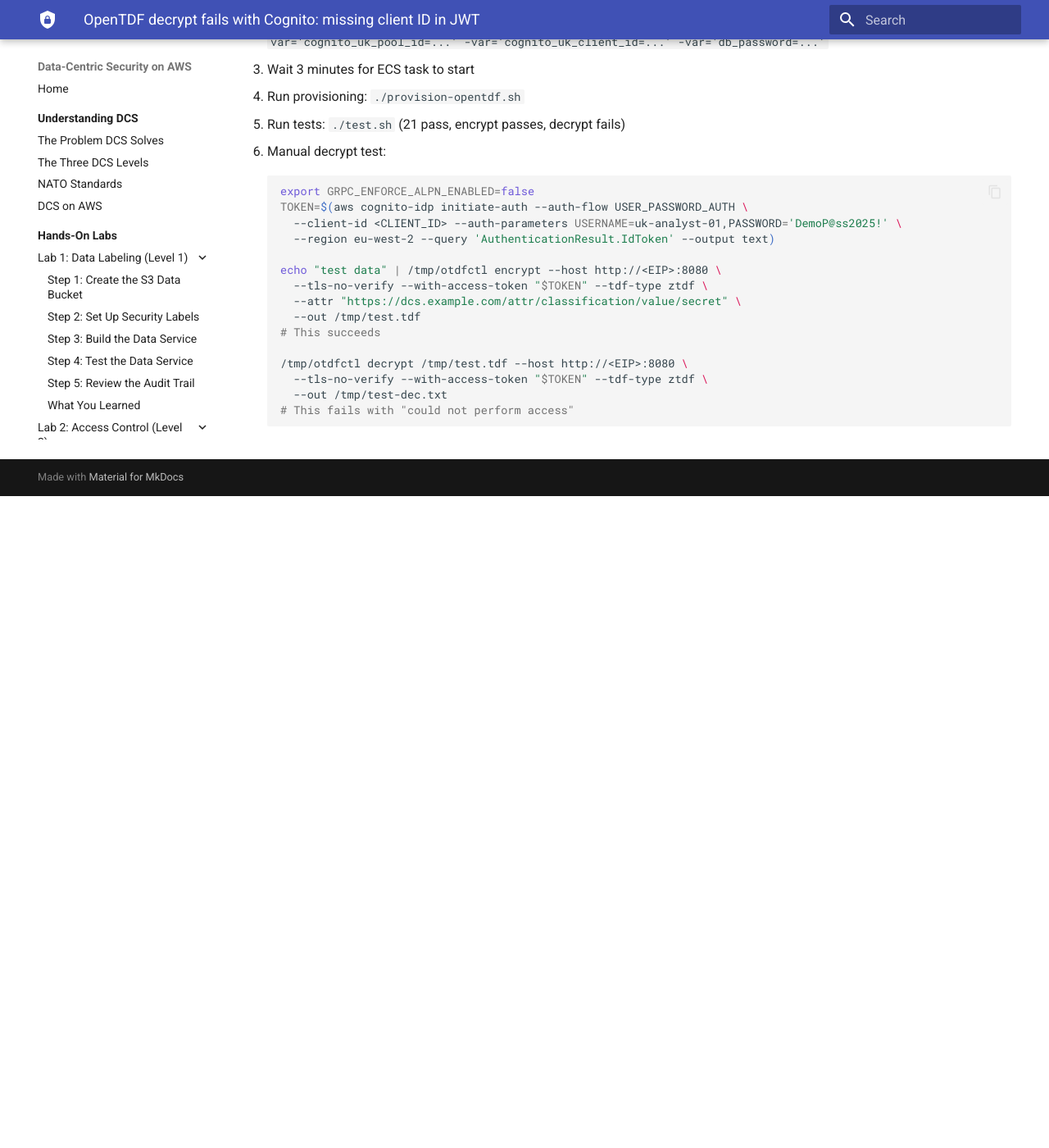
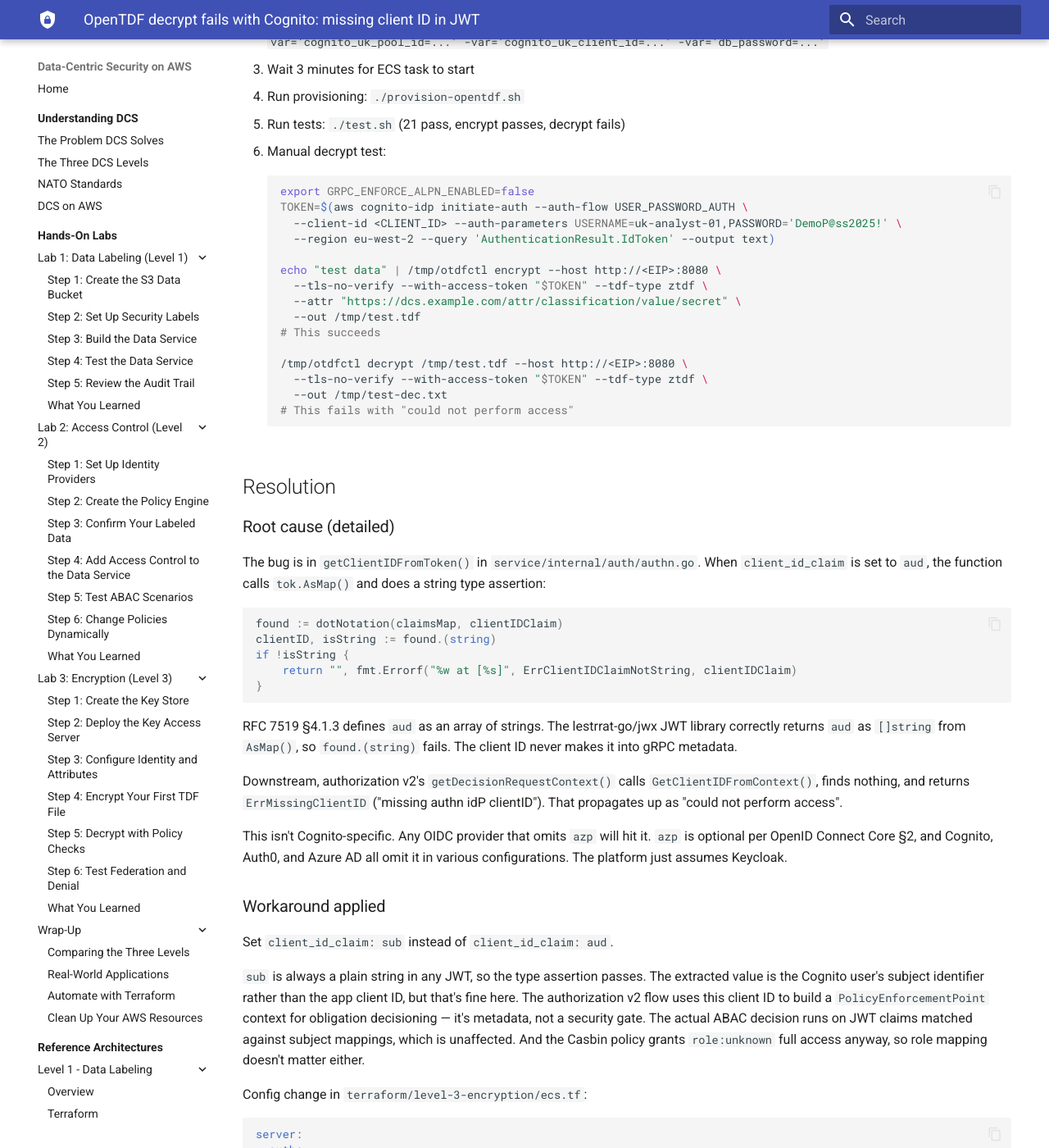
Before and after one commit to iamtgray/dcs-data-exchange, an MkDocs documentation site: the page built from docs/OPENTDF-COGNITO-DECRYPT-ISSUE.md, in a window 1280 px wide and 1400 px high, scrolled down 3638 px. Shown: the whole window at 82% size. Built offline with MkDocs 1.6.1 and Material for MkDocs 9.7.7, drawn with Linux system fonts in a browser that asks for light colours; before the commit the page ends 4243 px from its top, so only the background shows below that; some of the changed text lies outside the part shown.

````diff
--- a/docs/OPENTDF-COGNITO-DECRYPT-ISSUE.md
+++ b/docs/OPENTDF-COGNITO-DECRYPT-ISSUE.md
@@ -146,3 +146,61 @@
   --out /tmp/test-dec.txt
 # This fails with "could not perform access"
 ```
+
+## Resolution
+
+### Root cause (detailed)
+
+The bug is in `getClientIDFromToken()` in `service/internal/auth/authn.go`. When `client_id_claim` is set to `aud`, the function calls `tok.AsMap()` and does a string type assertion:
+
+```go
+found := dotNotation(claimsMap, clientIDClaim)
+clientID, isString := found.(string)
+if !isString {
+    return "", fmt.Errorf("%w at [%s]", ErrClientIDClaimNotString, clientIDClaim)
+}
+```
+
+RFC 7519 §4.1.3 defines `aud` as an array of strings. The lestrrat-go/jwx JWT library correctly returns `aud` as `[]string` from `AsMap()`, so `found.(string)` fails. The client ID never makes it into gRPC metadata.
+
+Downstream, authorization v2's `getDecisionRequestContext()` calls `GetClientIDFromContext()`, finds nothing, and returns `ErrMissingClientID` ("missing authn idP clientID"). That propagates up as "could not perform access".
+
+This isn't Cognito-specific. Any OIDC provider that omits `azp` will hit it. `azp` is optional per OpenID Connect Core §2, and Cognito, Auth0, and Azure AD all omit it in various configurations. The platform just assumes Keycloak.
+
+### Workaround applied
+
+Set `client_id_claim: sub` instead of `client_id_claim: aud`.
+
+`sub` is always a plain string in any JWT, so the type assertion passes. The extracted value is the Cognito user's subject identifier rather than the app client ID, but that's fine here. The authorization v2 flow uses this client ID to build a `PolicyEnforcementPoint` context for obligation decisioning — it's metadata, not a security gate. The actual ABAC decision runs on JWT claims matched against subject mappings, which is unaffected. And the Casbin policy grants `role:unknown` full access anyway, so role mapping doesn't matter either.
+
+Config change in `terraform/level-3-encryption/ecs.tf`:
+
+```yaml
+server:
+  auth:
+    policy:
+      client_id_claim: sub  # was: aud (fails due to []string type mismatch)
+```
+
+### Proper upstream fix
+
+The platform should handle `aud` as both `string` and `[]string` in `getClientIDFromToken()`. About 10 lines:
+
+```go
+// In service/internal/auth/authn.go, getClientIDFromToken()
+switch v := found.(type) {
+case string:
+    return v, nil
+case []interface{}:
+    if len(v) == 1 {
+        if s, ok := v[0].(string); ok {
+            return s, nil
+        }
+    }
+    return "", fmt.Errorf("%w at [%s]: aud is an array with %d elements", ErrClientIDClaimNotString, clientIDClaim, len(v))
+default:
+    return "", fmt.Errorf("%w at [%s]", ErrClientIDClaimNotString, clientIDClaim)
+}
+```
+
+This should be contributed as a PR to [opentdf/platform](https://github.com/opentdf/platform).
--- a/docs/labs/lab3/step2-kas.md
+++ b/docs/labs/lab3/step2-kas.md
@@ -118,7 +118,7 @@
 7. **Task execution role**: `dcs-level3-ecs-execution-role`
 8. **Container**:
     - Name: `opentdf`
-    - Image: `registry.opentdf.io/platform:nightly`
+    - Image: `registry.opentdf.io/platform:v0.8.1`
     - Port mappings: 8080 TCP
     - Environment variables:
 
@@ -133,11 +133,15 @@
 | `OPENTDF_SERVER_AUTH_ISSUER` | `https://cognito-idp.YOUR-REGION.amazonaws.com/YOUR-UK-POOL-ID` |
 | `OPENTDF_SERVER_AUTH_AUDIENCE` | Your Cognito app client ID (e.g., `75n9gqu87lcj0n7io98kplt30a`) |
 | `OPENTDF_SERVICES_ENTITYRESOLUTION_MODE` | `claims` |
+| `OPENTDF_SERVER_AUTH_POLICY_CLIENT_ID_CLAIM` | `sub` |
 
 9. Click **Create**
 
 !!! tip "Finding your Cognito issuer URL"
     The issuer URL follows the pattern `https://cognito-idp.{region}.amazonaws.com/{userPoolId}`. Use the UK user pool ID from Lab 2. Verify it by opening `https://cognito-idp.{region}.amazonaws.com/{userPoolId}/.well-known/openid-configuration` in a browser.
+
+!!! warning "Why `CLIENT_ID_CLAIM` is set to `sub`"
+    The OpenTDF platform defaults to reading the client ID from the `azp` JWT claim, which Keycloak always provides. Cognito doesn't include `azp` in its tokens — it puts the client ID in `aud` instead. You might think setting the claim to `aud` would fix it, but `aud` is defined as an array in the JWT spec (RFC 7519), and the platform's extraction code does a plain string type assertion that fails on arrays. Setting it to `sub` sidesteps the issue: `sub` is always a string, and the extracted value is only used as metadata for the platform's obligation decisioning, not for the actual ABAC access check. See [the full write-up](../../OPENTDF-COGNITO-DECRYPT-ISSUE.md) for details.
 
 !!! info "Why claims mode?"
     The OpenTDF platform has three entity resolution modes: `keycloak` (calls back to Keycloak's admin API), `claims` (reads attributes directly from the JWT), and `multi-strategy` (preview). Since Cognito includes custom attributes in its OIDC tokens, `claims` mode is all we need. No extra identity infrastructure.
--- a/mkdocs.yml
+++ b/mkdocs.yml
@@ -153,6 +153,9 @@
       - "Context: Classification Engine": solutions/03-legacy-retrofit/context-classification-engine.md
     - "LLM-Based Sanitisation": solutions/04-sanitisation/option-1-llm-mcp-sanitisation.md
 
+  # --- AUTHOR ---
+  - Author: author.md
+
   # --- REFERENCE ---
   - Reference:
     - NATO STANAGs: documents/nato-stanags/README.md
````
Also changed, not shown: .kiro/steering/opentdf-cognito-integration.md (added, +88 -0 lines), docs/author.md (added, +18 -0 lines), docs/labs/lab3/step3-identity.md (+1 -1 lines), 5 other files.
